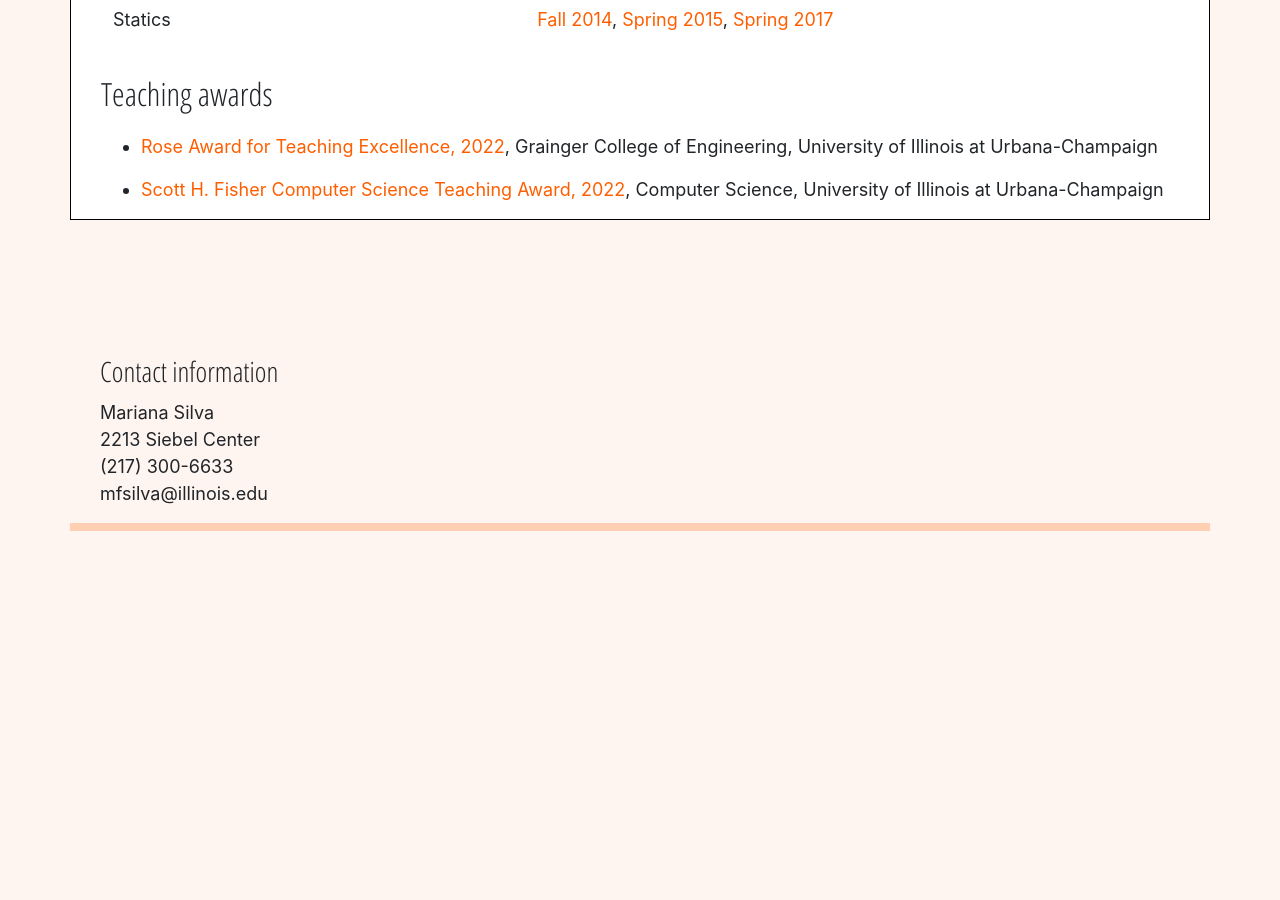
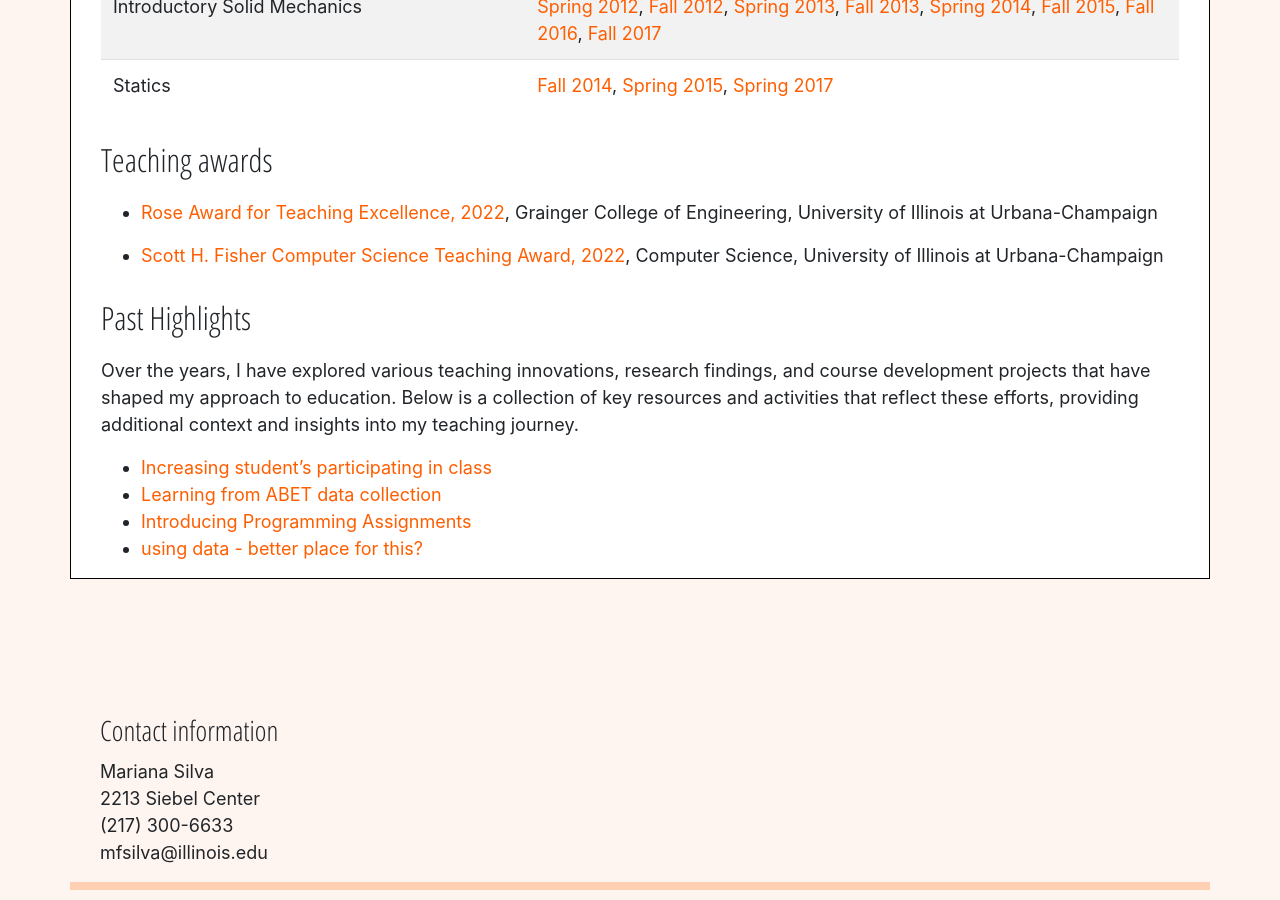
Before and after one commit to mfsilva22/website, a Jekyll site: the page built from pages/teaching.md, in a window 1280 px wide and 900 px high, scrolled down 1257 px. Built offline with Jekyll 4.4.1, drawn with Linux system fonts in a browser that asks for light colours; before the commit the page ends 1798 px from its top, so only the background shows below that; some of the changed text lies outside the part shown.

Commit message:
first simple updates teaching page

```diff
--- a/pages/teaching.md
+++ b/pages/teaching.md
@@ -4,13 +4,12 @@
 header: Teaching Activities and Innovations
 ---
 
-## Teaching philosophy
+## Evidence-based teaching practices
 
 I have taught eight different undergraduate courses with over 7200 students, from freshman to senior level. Throughout my teaching I observed and improved how: (a) students learn better when they construct their knowledge through active learning, (b) students are more engaged when applying class concepts to solve real-world problems, and (c) the learning process and knowledge retention are improved with the use of frequent assessments and immediate feedback.
 
+#### My most recent developments
 
- <!-- I have taught eight different undergraduate courses with over 4700 students, varying from freshman to senior level classes. Through all of these teaching experiences, I have developed a teaching philosophy centered on three principles: (a) students learn better when they are able to construct their own knowledge through active learning,
- (b) students are more engaged when applying concepts from class to solve real-world problems, and (c) the learning process and knowledge retention can be improved with the use of frequent assessments with immediate feedback -->
 
 - [Increasing student participation and motivation ]({{ site.baseurl }}{% link pages/teaching/Interactive.md %})
 
@@ -108,52 +107,21 @@
   </tbody>
 </table>
 
-<!--
-<table class="table table-striped" >
-  <thead>
-    <tr>
-      <th scope="col">Course name</th>
-      <th scope="col">Term taught</th>
-    </tr>
-  </thead>
-  <tbody>
-    <tr>
-      <td> <a href="{{ site.baseurl }}{% link pages/courses.md %}/#cs357">Numerical Methods 1</a> </td>
-      <td> Spring 2018, Fall 2018, Spring 2019, Fall 2019</td>
-    </tr>
-    <tr>
-      <td> <a href="{{ site.baseurl }}{% link pages/courses.md %}/#cs199la">Brushing up linear algebra and programming skills using Python</a> </td>
-      <td> Fall 2019</td>
-    </tr>
-    <tr>
-      <td> <a href="{{ site.baseurl }}{% link pages/courses.md %}/#cs199py">Python for Data</a> </td>
-      <td> Fall 2019</td>
-    </tr>
-    <tr>
-      <td> <a href="{{ site.baseurl }}{% link pages/courses.md %}/#cs199ap">Real World Cases in Scientific Computing</a> </td>
-      <td> Fall 2018</td>
-    </tr>
-    <tr>
-      <td> <a href="{{ site.baseurl }}{% link pages/courses.md %}/#cs498onl">Introduction to Online Learning Systems</a> </td>
-      <td> Fall 2017</td>
-    </tr>
-    <tr>
-      <td> <a href="{{ site.baseurl }}{% link pages/courses.md %}/#me471">Finite Element Analysis</a> </td>
-      <td> Spring 2016, Spring 2017</td>
-    </tr>
-    <tr>
-      <td> <a href="{{ site.baseurl }}{% link pages/courses.md %}/#tam251">Introductory Solid Mechanics</a> </td>
-      <td> Spring 2012, Fall 2012, Spring 2013, Fall 2013, Spring 2014, Fall 2015, Fall 2016, Fall 2017 </td>
-    </tr>
-    <tr>
-      <td> <a href="{{ site.baseurl }}{% link pages/courses.md %}/#tam210">Statics</a> </td>
-      <td> Fall 2014, Spring 2015, Spring 2017</td>
-    </tr>
-  </tbody>
-</table> -->
 
 ## Teaching awards
 
 - [Rose Award for Teaching Excellence, 2022](https://cs.illinois.edu/about/awards/faculty-awards/university-illinois-awards), Grainger College of Engineering, University of Illinois at Urbana-Champaign
 
 - [Scott H. Fisher Computer Science Teaching Award, 2022](https://cs.illinois.edu/about/awards/faculty-awards/university-illinois-awards), Computer Science, University of Illinois at Urbana-Champaign
+
+
+
+## Past Highlights
+
+Over the years, I have explored various teaching innovations, research findings, and course development projects that have shaped my approach to education. Below is a collection of key resources and activities that reflect these efforts, providing additional context and insights into my teaching journey.
+
+
+- [Increasing student's participating in class]({{ site.baseurl }}{% link pages/teaching/Interactive.md %})
+- [Learning from ABET data collection]({{ site.baseurl }}{% link pages/teaching/ABET.md %})
+- [Introducing Programming Assignments]({{ site.baseurl }}{% link pages/teaching/ProgrammingExamples.md %})
+- [using data - better place for this?]({{ site.baseurl }}{% link pages/teaching/Evaluation_Innovations.md %})
```
Also changed, not shown: pages/teaching/Evaluation_Innovations.md (+0 -2 lines), 3 other files.
